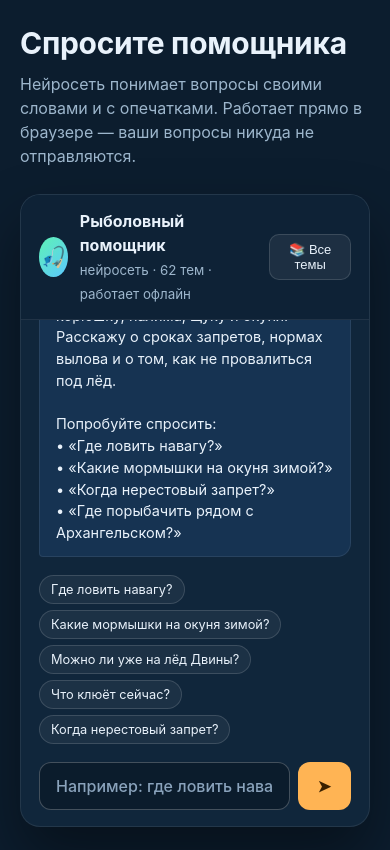
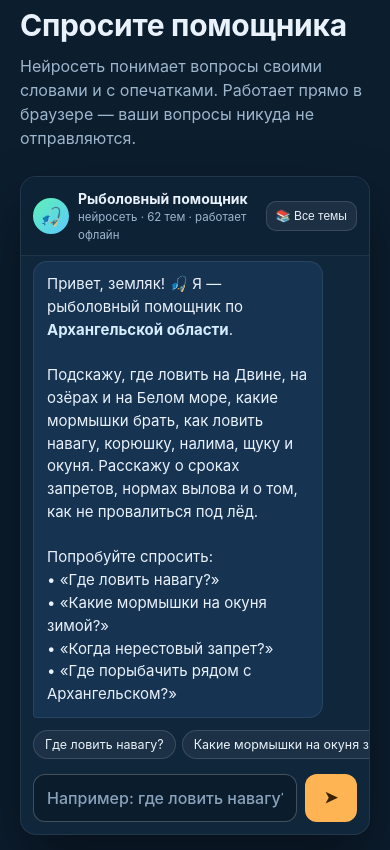
Before and after one commit to stas338q/rybak29, a plain HTML site: page index.html in a window 390 px wide. Shown: the part 1114-1964 px from the top of the page. Drawn offline with Linux system fonts and the light colour scheme.

Commit message:
Исправлена область ответов и читаемость на iPhone

```diff
--- a/index.html
+++ b/index.html
@@ -41,13 +41,13 @@ section h2{font-size:30px;margin:0 0 6px;letter-spacing:-.01em}
 section .sub{color:var(--mut);margin:0 0 26px}
 /* chat */
 #bot{background:var(--bg2);border-top:1px solid var(--line);border-bottom:1px solid var(--line)}
-.chatbox{background:var(--card);border:1px solid var(--line);border-radius:20px;overflow:hidden;display:flex;flex-direction:column;height:640px;max-height:80vh;box-shadow:0 30px 60px #0006}
-.chathead{display:flex;align-items:center;gap:12px;padding:14px 18px;border-bottom:1px solid var(--line);background:#0e2236}
+.chatbox{position:relative;background:var(--card);border:1px solid var(--line);border-radius:20px;overflow:hidden;display:flex;flex-direction:column;height:640px;max-height:80vh;min-height:0;box-shadow:0 30px 60px #0006}
+.chathead{display:flex;flex:0 0 auto;align-items:center;gap:12px;padding:14px 18px;border-bottom:1px solid var(--line);background:#0e2236}
 .ava{width:40px;height:40px;border-radius:50%;background:linear-gradient(135deg,var(--aur),var(--acc));display:grid;place-items:center;font-size:20px}
-.chathead b{display:block}.chathead small{color:var(--mut)}
+.chathead b{display:block}.chathead small{display:block;color:var(--mut)}
 .chathead .tb{margin-left:auto;background:#ffffff10;border:1px solid #ffffff22;color:var(--txt);border-radius:10px;padding:7px 12px;cursor:pointer;font-size:13px}
-#log{flex:1;overflow-y:auto;padding:18px;display:flex;flex-direction:column;gap:12px}
-.msg{max-width:780px;padding:12px 16px;border-radius:14px;font-size:14.5px;animation:in .25s ease}
+#log{flex:1 1 auto;min-height:0;overflow-y:auto;overscroll-behavior:contain;padding:18px;display:flex;flex-direction:column;gap:12px;scrollbar-gutter:stable}
+.msg{max-width:780px;padding:12px 16px;border-radius:14px;font-size:14.5px;line-height:1.48;animation:in .25s ease}
 @keyframes in{from{opacity:0;transform:translateY(6px)}to{opacity:1}}
 .user{align-self:flex-end;background:var(--acc);color:#03263b;border-bottom-right-radius:4px;font-weight:500}
 .bot{align-self:flex-start;background:var(--card2);border:1px solid var(--line);border-bottom-left-radius:4px}
@@ -61,15 +61,14 @@ section .sub{color:var(--mut);margin:0 0 26px}
 .typing{display:inline-flex;gap:4px}.typing i{width:6px;height:6px;border-radius:50%;background:var(--mut);animation:b 1s infinite}
 .typing i:nth-child(2){animation-delay:.15s}.typing i:nth-child(3){animation-delay:.3s}
 @keyframes b{0%,60%,100%{opacity:.3}30%{opacity:1}}
-.quick{padding:0 18px 8px;display:flex;gap:6px;flex-wrap:wrap}
-#f{display:flex;gap:8px;padding:10px 18px 16px}
+.quick{flex:0 0 auto;padding:0 18px 8px;display:flex;gap:6px;flex-wrap:wrap}
+#f{display:flex;flex:0 0 auto;gap:8px;padding:10px 18px 16px}
 #q{flex:1;min-width:0;background:#0b1c2c;border:1px solid #ffffff3a;color:#f4f9ff;-webkit-text-fill-color:#f4f9ff;padding:13px 16px;border-radius:12px;font-size:16px;outline:none;font-family:inherit;-webkit-appearance:none;appearance:none;caret-color:var(--acc);font-weight:500}
 #q::placeholder{color:#8aa3bc;-webkit-text-fill-color:#8aa3bc;opacity:1}
 #q:focus{border-color:var(--acc);box-shadow:0 0 0 3px #5cc8ff2e}
 #q:-webkit-autofill{-webkit-box-shadow:0 0 0 60px #0b1c2c inset}
-#q:focus{border-color:var(--acc)}
 #f button{background:var(--warm);border:0;-webkit-appearance:none;appearance:none;color:#3a2100;font-weight:800;padding:0 20px;min-height:48px;border-radius:12px;cursor:pointer;font-size:16px}
-#topics{display:none;max-height:240px;overflow-y:auto;padding:4px 18px 10px;border-top:1px solid var(--line)}
+#topics{display:none;flex:0 1 auto;max-height:240px;overflow-y:auto;overscroll-behavior:contain;padding:4px 18px 10px;border-top:1px solid var(--line);background:#102940}
 #topics.open{display:block}
 #topics h4{margin:10px 0 4px;font-size:12px;color:var(--mut);text-transform:uppercase;letter-spacing:.08em}
 /* calendar */
@@ -105,7 +104,18 @@ th{background:#0e2236;color:var(--mut);font-weight:600;font-size:12.5px;text-tra
 .sos .n{font-size:38px;font-weight:900;color:var(--red)}
 footer{border-top:1px solid var(--line);padding:30px 0 40px;color:var(--mut);font-size:13px}
 @media(max-width:900px){.hero .wrap,.rules{grid-template-columns:1fr}.cal{grid-template-columns:repeat(2,1fr)}.grid3,.safety{grid-template-columns:1fr 1fr}h1{font-size:34px}nav .links{display:none}}
-@media(max-width:560px){.grid3,.safety,.cal{grid-template-columns:1fr}.btn.ghost{margin:10px 0 0}.chatbox{height:75vh}}
+@media(max-width:560px){
+ .grid3,.safety,.cal{grid-template-columns:1fr}.btn.ghost{margin:10px 0 0}
+ #bot{padding:38px 0}.chatbox{height:78svh;max-height:720px;min-height:540px;border-radius:16px}
+ .chathead{gap:9px;padding:11px 12px}.ava{width:36px;height:36px;font-size:18px;flex:0 0 auto}
+ .chathead>div:nth-child(2){min-width:0}.chathead b{font-size:14px;white-space:nowrap;overflow:hidden;text-overflow:ellipsis}.chathead small{font-size:11.5px}
+ .chathead .tb{padding:7px 9px;font-size:12px;white-space:nowrap}
+ #topics{max-height:42%;padding:3px 12px 9px}
+ #log{min-height:180px;padding:12px;gap:9px}.msg{max-width:94%;padding:11px 13px;font-size:15px;line-height:1.52}
+ .quick{padding:0 12px 7px;flex-wrap:nowrap;overflow-x:auto;overscroll-behavior-x:contain;scrollbar-width:none}
+ .quick::-webkit-scrollbar{display:none}.quick .chip{flex:0 0 auto;white-space:nowrap}
+ #f{padding:8px 12px 12px}.chip{font-size:12.5px}#q{padding:12px 13px;font-size:16px}#f button{min-width:52px;padding:0 16px}
+}
 </style>
 </head>
 <body>
@@ -227,8 +237,11 @@ function predict(text){
 const ix=id=>M.topics.findIndex(t=>t.id===id);
 const esc=s=>s.replace(/[&<>"]/g,c=>({'&':'&amp;','<':'&lt;','>':'&gt;','"':'&quot;'}[c]));
 const fmt=s=>esc(s).replace(/\*\*(.+?)\*\*/g,'<b>$1</b>').replace(/\n/g,'<br>');
-const log=document.getElementById('log');
-function add(html,cls){const d=document.createElement('div');d.className='msg '+cls;d.innerHTML=html;log.appendChild(d);log.scrollTop=log.scrollHeight;return d}
+const log=document.getElementById('log'),topicsEl=document.getElementById('topics'),topicsBtn=document.getElementById('tbtn');
+log.setAttribute('aria-live','polite');
+function setTopics(open){topicsEl.classList.toggle('open',open);topicsBtn.setAttribute('aria-expanded',String(open));topicsBtn.textContent=open?'✕ Закрыть':'📚 Все темы'}
+function closeTopics(){setTopics(false)}
+function add(html,cls){const d=document.createElement('div');d.className='msg '+cls;d.innerHTML=html;log.appendChild(d);requestAnimationFrame(()=>{log.scrollTop=log.scrollHeight});return d}
 const chips=list=>'<div class="chips">'+list.map(c=>`<button class="chip" data-t="${M.topics[c].id}">${esc(M.topics[c].title)}</button>`).join('')+'</div>';
 const SERVICE=['greet','thanks','bye','about'];
 function reply(fn){const t=add('<span class="typing"><i></i><i></i><i></i></span>','bot');setTimeout(()=>{t.remove();fn()},380)}
@@ -236,18 +249,19 @@ function showTopic(c,conf,others){let h=fmt(M.topics[c].answer);
  if(conf!==undefined&&!SERVICE.includes(M.topics[c].id)){h+=`<div class="meta">🧠 Тема: <b>${esc(M.topics[c].title)}</b> · уверенность<span class="bar"><i style="width:${Math.round(conf*100)}%"></i></span>${Math.round(conf*100)}%`;
   if(others&&others.length)h+='<br>Возможно, вам также интересно:'+chips(others);h+='</div>'}
  add(h,'bot')}
-function ask(text){text=text.trim();if(!text)return;add(esc(text),'user');const p=predict(text);
+function ask(text){text=text.trim();if(!text)return;closeTopics();add(esc(text),'user');const p=predict(text);
  reply(()=>{
   if(!p){add('Хм, я не узнал ни одного слова 🤔 Попробуйте спросить иначе или выберите тему:'+chips(['navaga','places_dvina','mormyshka_types','ice_safety','rules'].map(ix)),'bot');return}
   const order=[...p.keys()].sort((a,b)=>p[b]-p[a]),best=order[0],conf=p[best];
   if(conf<0.35){add('Я не совсем уверен, что понял вопрос 🤔 Может быть, вы имели в виду одну из этих тем?'+chips(order.slice(0,4)),'bot');return}
   showTopic(best,conf,order.slice(1,4).filter(c=>p[c]>0.04&&!SERVICE.includes(M.topics[c].id)))})}
-function openTopic(id){const c=ix(id);if(c<0)return;add(esc(M.topics[c].title),'user');reply(()=>showTopic(c))}
+function openTopic(id){const c=ix(id);if(c<0)return;closeTopics();add(esc(M.topics[c].title),'user');reply(()=>showTopic(c))}
 document.getElementById('f').onsubmit=e=>{e.preventDefault();const q=document.getElementById('q');ask(q.value);q.value=''};
 document.addEventListener('click',e=>{
  const t=e.target.closest('[data-t]');if(t){if(!t.closest('#bot'))document.getElementById('bot').scrollIntoView();openTopic(t.dataset.t);return}
  const a=e.target.closest('[data-ask]');if(a){if(!a.closest('#bot'))document.getElementById('bot').scrollIntoView();ask(a.dataset.ask)}});
-document.getElementById('tbtn').onclick=()=>document.getElementById('topics').classList.toggle('open');
+topicsBtn.onclick=()=>setTopics(!topicsEl.classList.contains('open'));
+setTopics(false);
 const groups=[['📍 Места',['places_arkhangelsk','places_dvina','places_lakes','places_sea','places_rivers']],
  ['📜 Правила',['rules','catch_limits','banned_species']],
  ['🐟 Рыба',['navaga','smelt','perch_winter','perch_summer','pike_winter','pike_summer','burbot','roach','ide','bream','ruff','grayling','whitefish','salmon','crucian','zander']],
```
